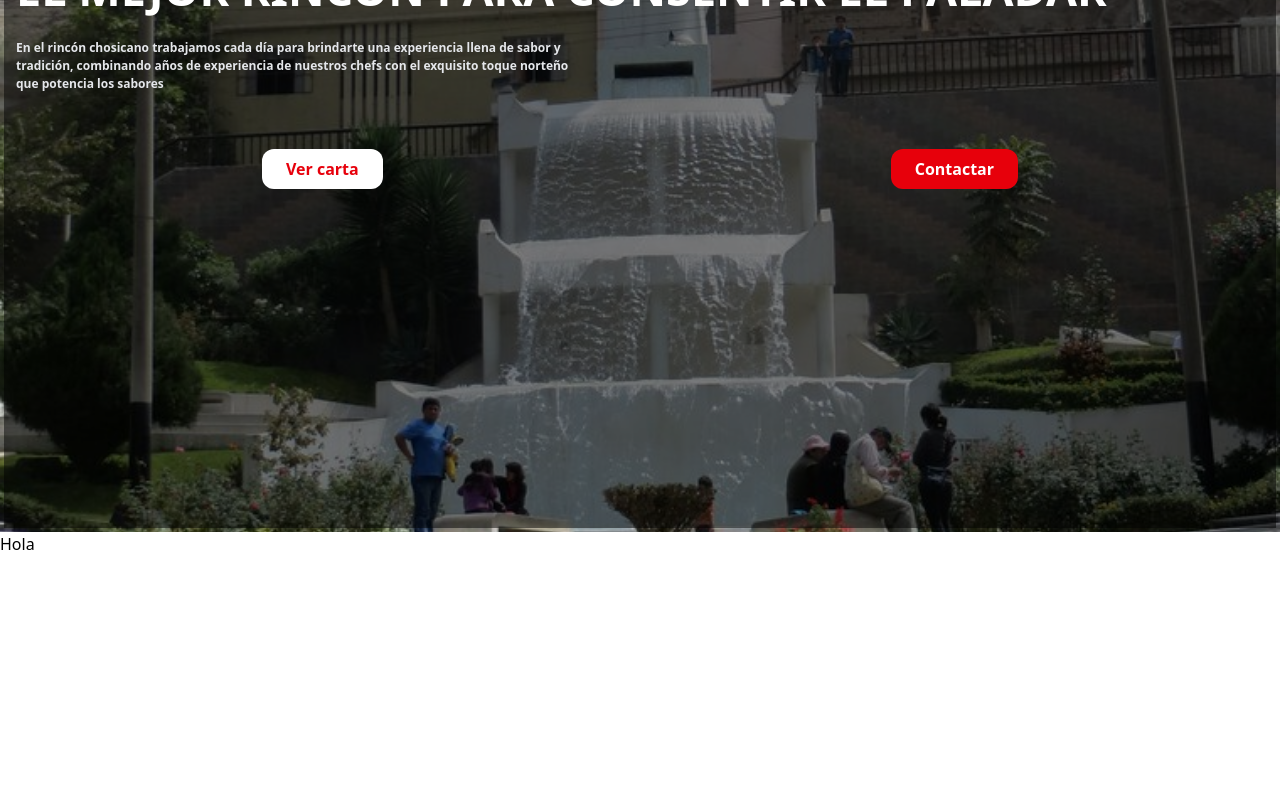
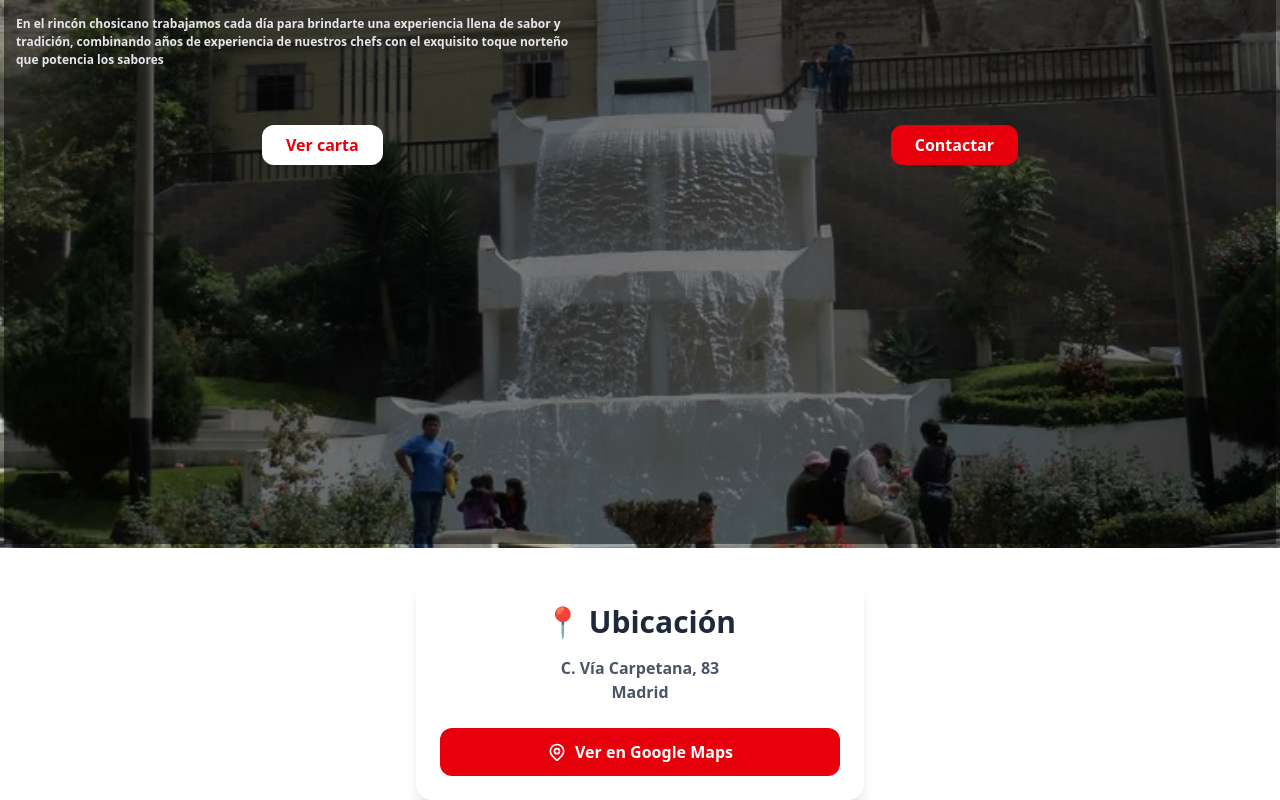
Before and after one commit to eduardosgdev/rinconChosicano, a SvelteKit app: page / in a window 1280 px wide. Shown: the part 380-1180 px from the top of the page. Before the commit the page ends 936 px from the top, so only its background shows below. Built offline with nearby package versions, Linux system fonts and the light colour scheme.

Commit message:
rincon 4

```diff
--- a/src/components/navBar/navBar.svelte
+++ b/src/components/navBar/navBar.svelte
@@ -11,7 +11,7 @@
   <main class=" text-white px-2 py-2 bg-red-600 ">
     <!-- Contenedor principal de la navbar -->
     <nav class="flex items-center justify-between">
-        <img src={logo} alt="logo" class="w-36 h-24 object-scale-cover">
+        <img src={logo} alt="logo" class="w-42 mt-2 h-26 object-cover">
       <!-- Menú hamburguesa -->
         <button class="p-1 text-white hover:bg-gray-800 rounded" on:click={toggleMenu}>
           <!-- Ícono de menú (hamburguesa) -->
--- a/src/routes/+page.svelte
+++ b/src/routes/+page.svelte
@@ -1,5 +1,6 @@
 <script>
     import NavBar from "../components/navBar/navBar.svelte";
+    import { goto } from "$app/navigation";
 </script>
 <main>
     <NavBar />
@@ -11,7 +12,7 @@
     <div class="absolute inset-1 bg-black/50"></div>
 
     <!-- contenido encima -->
-  <div class="relative z-10 h-[70vh] flex flex-col justify-center mt-12">
+    <div class="relative z-10 h-[60vh] flex flex-col justify-center mt-12">
       <div class="mb-4">
         <h1 class="p-2 font-bold text-[45px] text-white">
           EL MEJOR RINCÓN PARA CONSENTIR EL PALADAR
@@ -25,17 +26,63 @@
       </div>
 
       <div class="flex justify-around mt-8">
-      <button class="bg-white px-6 py-2 text-red-600 rounded-xl font-bold">
+        <a  href="/carta"  class="bg-white px-6 py-2 text-red-600 rounded-xl font-bold inline-block">
           Ver carta
-      </button>
-      <button class="bg-red-600 px-6 py-2 text-white rounded-xl font-bold">
+        </a>
+        <a
+        href="https://wa.me/615239092"
+        target="_blank"
+        rel="noopener noreferrer"
+        class="bg-red-600 px-6 py-2 text-white rounded-xl font-bold"
+        >
         Contactar
-      </button>
+      </a>
       </div>
     </div>
     </section>
-    <section>
-        <h2>Hola</h2>
+    <section class="mt-8 px-4">
+      <div class="max-w-md mx-auto bg-white rounded-2xl shadow-lg p-6 flex flex-col gap-4">
+
+        <h1 class="text-center text-3xl font-extrabold text-gray-800">
+          📍 Ubicación
+        </h1>
+
+        <p class="text-center text-gray-600 font-semibold">
+          C. Vía Carpetana, 83<br />
+          Madrid
+        </p>
+
+        <a
+          href="https://www.google.com/maps?q=40.3959959,-3.7378373"
+          target="_blank"
+          rel="noopener noreferrer"
+          class="mt-2 flex items-center justify-center gap-2 rounded-xl bg-red-600 px-4 py-3 font-bold text-white hover:bg-red-700 transition"
+        >
+          <!-- Icono mapa -->
+          <svg
+            xmlns="http://www.w3.org/2000/svg"
+            class="h-5 w-5"
+            fill="none"
+            viewBox="0 0 24 24"
+            stroke="currentColor"
+            stroke-width="2"
+          >
+            <path
+              stroke-linecap="round"
+              stroke-linejoin="round"
+              d="M17.657 16.657L13.414 20.9a2 2 0 01-2.828 0l-4.243-4.243a8 8 0 1111.314 0z"
+            />
+            <path
+              stroke-linecap="round"
+              stroke-linejoin="round"
+              d="M15 11a3 3 0 11-6 0 3 3 0 016 0z"
+            />
+          </svg>
+
+          Ver en Google Maps
+        </a>
+
+      </div>
     </section>
 
 
--- a/src/routes/carta/+page.svelte
+++ b/src/routes/carta/+page.svelte
@@ -35,16 +35,16 @@
 </script>
 <main>
     <NavBar />
-    <section>
+    <section class="mt-4">
         <div class="space-y-6">
             {#each menu as categoria, i}
-              <div class="rounded-2xl border border-gray-200 bg-white shadow-sm">
+              <div class="rounded-2xl border text-red-600 border-gray-400 bg-white shadow-sm">
                 <!-- Header -->
                 <button
                   on:click={() => toggle(i)}
                   class="flex w-full items-center justify-between rounded-2xl px-6 py-4 text-left transition hover:bg-gray-50"
                 >
-                  <h2 class="text-xl font-bold text-gray-900">{categoria.categoria}</h2>
+                  <h2 class="text-xl font-bold text-red-700">{categoria.categoria}</h2>
                   <svg
                     class="h-5 w-5 transform transition-transform duration-300"
                     class:rotate-180={abiertos[i]}
```
Lines whose indentation alone changed are shown as unchanged.
